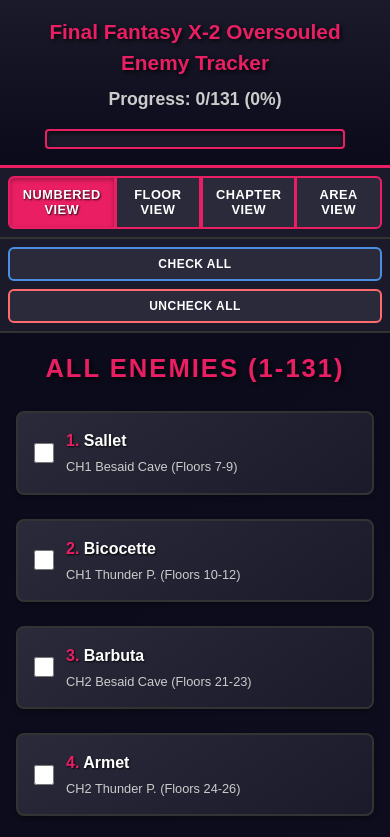
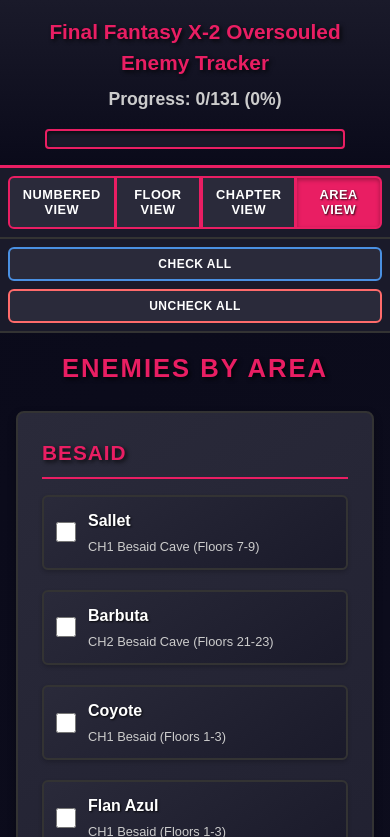
Before and after one commit to CaptainChrispy/ffx2-oversoul-checklist, a plain HTML site: page index.html in a window 390 px wide. Both pictures are taken after a click on the button "AREA VIEW". Shown: the top 837 px of the page. Drawn offline with Linux system fonts and the light colour scheme.

Commit message:
✨ Integreate area view functionality with corresponding styles and event listeners

```diff
--- a/script.js
+++ b/script.js
@@ -23,6 +23,10 @@ class FFX2Tracker {
 
         document.getElementById('chapter-view-btn').addEventListener('click', () => {
             this.switchView('chapter');
+        });
+
+        document.getElementById('area-view-btn').addEventListener('click', () => {
+            this.switchView('area');
         });
 
         document.getElementById('two-column-toggle').addEventListener('change', (e) => {
@@ -72,6 +76,8 @@ class FFX2Tracker {
             this.renderFloorView();
         } else if (this.currentView === 'chapter') {
             this.renderChapterView();
+        } else if (this.currentView === 'area') {
+            this.renderAreaView();
         }
     }
 
@@ -108,6 +114,19 @@ class FFX2Tracker {
             const enemies = chapterMap.get(chapter);
             const chapterSection = this.createChapterSection(chapter, enemies);
             container.appendChild(chapterSection);
+        });
+    }
+
+    renderAreaView() {
+        const container = document.getElementById('area-enemy-list');
+        container.innerHTML = '';
+
+        const { areaMap, sortedAreas } = organizeEnemiesByArea();
+
+        sortedAreas.forEach(area => {
+            const enemies = areaMap.get(area);
+            const areaSection = this.createAreaSection(area, enemies);
+            container.appendChild(areaSection);
         });
     }
 
@@ -153,6 +172,27 @@ class FFX2Tracker {
         return section;
     }
 
+    createAreaSection(area, enemies) {
+        const section = document.createElement('div');
+        section.className = 'area-section';
+
+        const header = document.createElement('h3');
+        header.className = 'area-header';
+        header.textContent = area;
+
+        const enemiesContainer = document.createElement('div');
+        enemiesContainer.className = 'area-enemies';
+
+        enemies.forEach(enemy => {
+            const enemyElement = this.createEnemyElement(enemy, 'area');
+            enemiesContainer.appendChild(enemyElement);
+        });
+
+        section.appendChild(header);
+        section.appendChild(enemiesContainer);
+        return section;
+    }
+
     createEnemyElement(enemy, viewType) {
         const item = document.createElement('div');
         if (viewType === 'numbered') {
@@ -161,6 +201,8 @@ class FFX2Tracker {
             item.className = 'floor-enemy-item';
         } else if (viewType === 'chapter') {
             item.className = 'chapter-enemy-item';
+        } else if (viewType === 'area') {
+            item.className = 'area-enemy-item';
         }
 
         if (this.completedEnemies.has(enemy.id)) {
@@ -231,10 +273,10 @@ class FFX2Tracker {
     }
 
     updateEnemyItemAppearance(enemyId, isCompleted) {
-        // Update visual appearance of enemy items across both views
+        // Update visual appearance of enemy items across all views
         const items = document.querySelectorAll(`input[id^="enemy-${enemyId}-"]`);
         items.forEach(checkbox => {
-            const item = checkbox.closest('.enemy-item, .floor-enemy-item');
+            const item = checkbox.closest('.enemy-item, .floor-enemy-item, .chapter-enemy-item, .area-enemy-item');
             if (item) {
                 if (isCompleted) {
                     item.classList.add('completed');
@@ -276,7 +318,7 @@ class FFX2Tracker {
     }
 
     updateAllEnemyAppearances() {
-        const items = document.querySelectorAll('.enemy-item, .floor-enemy-item, .chapter-enemy-item');
+        const items = document.querySelectorAll('.enemy-item, .floor-enemy-item, .chapter-enemy-item, .area-enemy-item');
         items.forEach(item => {
             const checkbox = item.querySelector('input[type="checkbox"]');
             if (checkbox) {
--- a/styles.css
+++ b/styles.css
@@ -452,6 +452,54 @@ body {
     box-shadow: 0 2px 4px rgba(76, 175, 80, 0.3);
 }
 
+/* Area View Styles */
+.area-section {
+    background: linear-gradient(145deg, #2a2a3a, #1a1a2a);
+    border: 2px solid #333;
+    border-radius: 8px;
+    padding: 1.5rem;
+    margin-bottom: 1.5rem;
+    box-shadow: 0 4px 8px rgba(0, 0, 0, 0.3);
+}
+
+.area-header {
+    color: #e91e63;
+    font-size: 1.3rem;
+    font-weight: bold;
+    margin-bottom: 1rem;
+    padding-bottom: 0.5rem;
+    border-bottom: 2px solid #e91e63;
+    text-shadow: 2px 2px 4px rgba(0, 0, 0, 0.8);
+    text-transform: uppercase;
+    letter-spacing: 1px;
+}
+
+.area-enemies {
+    display: grid;
+    grid-template-columns: repeat(auto-fill, minmax(300px, 1fr));
+    gap: 0.75rem;
+}
+
+.area-enemy-item {
+    background: linear-gradient(145deg, #2a2a3a, #1a1a2a);
+    border: 2px solid #333;
+    border-radius: 6px;
+    padding: 0.75rem;
+    transition: all 0.2s ease;
+    box-shadow: 0 2px 4px rgba(0, 0, 0, 0.2);
+}
+
+.area-enemy-item:hover {
+    border-color: #e91e63;
+    box-shadow: 0 4px 8px rgba(233, 30, 99, 0.2);
+}
+
+.area-enemy-item.completed {
+    background: linear-gradient(145deg, #2a3a2a, #1a2a1a);
+    border-color: #4caf50;
+    box-shadow: 0 2px 4px rgba(76, 175, 80, 0.3);
+}
+
 .app-footer {
     background: linear-gradient(180deg, #1a1a2a, #0a0a1a);
     padding: 1.5rem;
@@ -531,7 +579,8 @@ body {
 
     .enemy-list,
     .floor-enemies,
-    .chapter-enemies {
+    .chapter-enemies,
+    .area-enemies {
         grid-template-columns: 1fr;
     }
 
@@ -541,7 +590,8 @@ body {
 
     .enemy-item,
     .floor-enemy-item,
-    .chapter-enemy-item {
+    .chapter-enemy-item,
+    .area-enemy-item {
         margin-bottom: 0.5rem;
     }
 }
```
